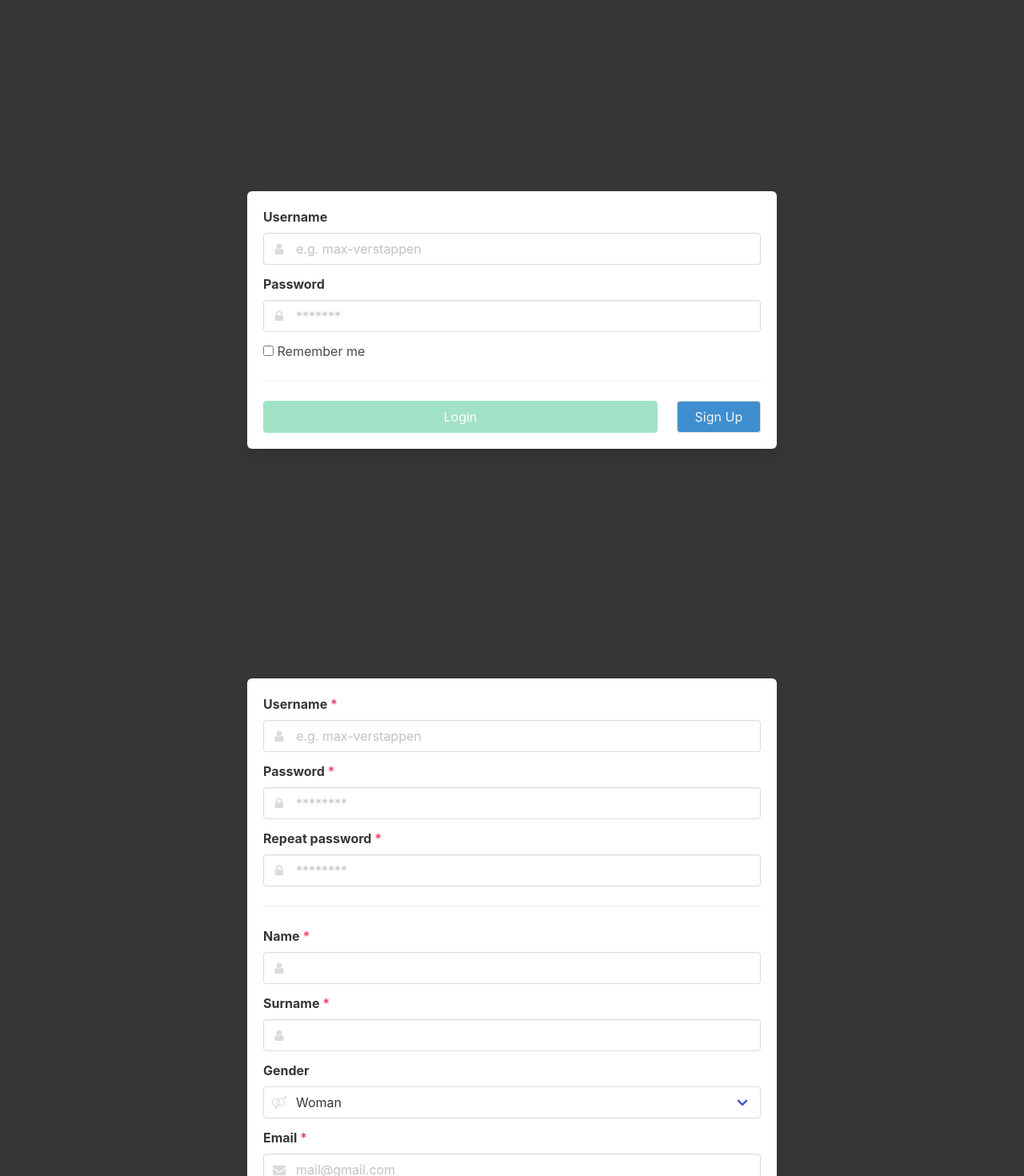
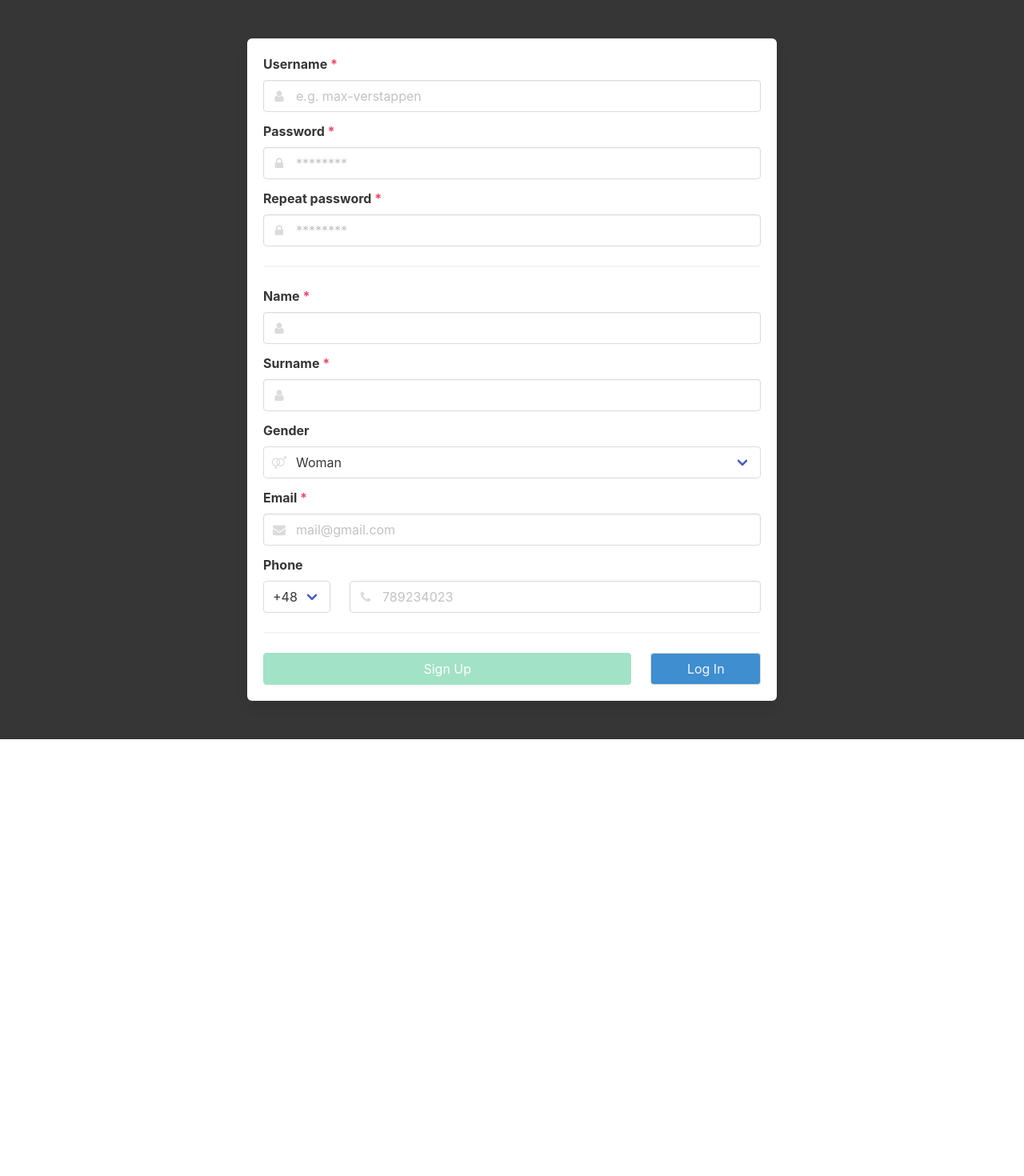
Before and after one commit to skrzypak/EngineeringDegreeProject.App, an Angular app: page /signup in a window 1280 px wide. Shown: the top 1470 px of the page at 80% size. After the commit the page ends 924 px from the top, so only its background shows below. Built offline with nearby package versions, Linux system fonts and the light colour scheme; what @sweetalert2/ngx-sweetalert2 would draw is missing.

Commit message:
App routing

```diff
--- a/src/app/app.component.html
+++ b/src/app/app.component.html
@@ -1,2 +1 @@
-<app-log-in-page></app-log-in-page>
-<app-sign-up-page></app-sign-up-page>
+<router-outlet></router-outlet>
--- a/src/app/app.module.ts
+++ b/src/app/app.module.ts
@@ -1,11 +1,13 @@
 import { NgModule } from '@angular/core';
 import { BrowserModule } from '@angular/platform-browser';
+import { SweetAlert2Module } from '@sweetalert2/ngx-sweetalert2';
+import { ReactiveFormsModule } from '@angular/forms';
 
 import { AppComponent } from './app.component';
-import { SweetAlert2Module } from '@sweetalert2/ngx-sweetalert2';
-import { ReactiveFormsModule } from '@angular/forms';
+import { AppRoutingModule } from './app-routing.module';
+
+import { SignUpPageComponent } from './pages/sign-up-page/sign-up-page.component';
 import { LogInPageComponent } from './pages/log-in-page/log-in-page.component';
-import { SignUpPageComponent } from './pages/sign-up-page/sign-up-page.component';
 
 @NgModule({
   declarations: [
@@ -16,7 +18,8 @@ import { SignUpPageComponent } from './pages/sign-up-page/sign-up-page.component
   imports: [
     BrowserModule,
     ReactiveFormsModule,
-    SweetAlert2Module.forRoot()
+    SweetAlert2Module.forRoot(),
+    AppRoutingModule
   ],
   providers: [],
   bootstrap: [AppComponent]
--- a/src/app/pages/log-in-page/log-in-page.component.html
+++ b/src/app/pages/log-in-page/log-in-page.component.html
@@ -39,7 +39,8 @@
                 </button>
               </div>
               <div class="column">
-                <button type="button" class="button has-background-info has-text-light is-fullwidth">Sign Up</button>
+                <button type="button" routerLink="/signup"
+                        class="button has-background-info has-text-light is-fullwidth">Sign Up</button>
               </div>
             </div>
 
--- a/src/app/pages/sign-up-page/sign-up-page.component.html
+++ b/src/app/pages/sign-up-page/sign-up-page.component.html
@@ -126,7 +126,8 @@
                 </button>
               </div>
               <div class="column">
-                <button type="button" class="button has-background-info has-text-light is-fullwidth">Log In</button>
+                <button type="button" routerLink="/login"
+                        class="button has-background-info has-text-light is-fullwidth">Log In</button>
               </div>
             </div>
 
```
Also changed, not shown: src/app/app-routing.module.ts (added, +21 -0 lines).
